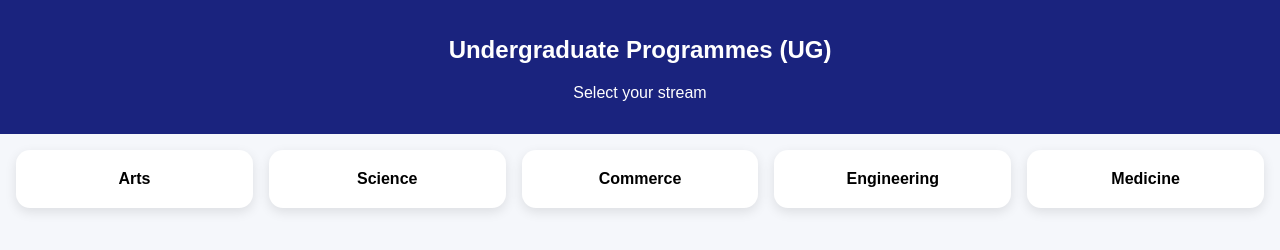
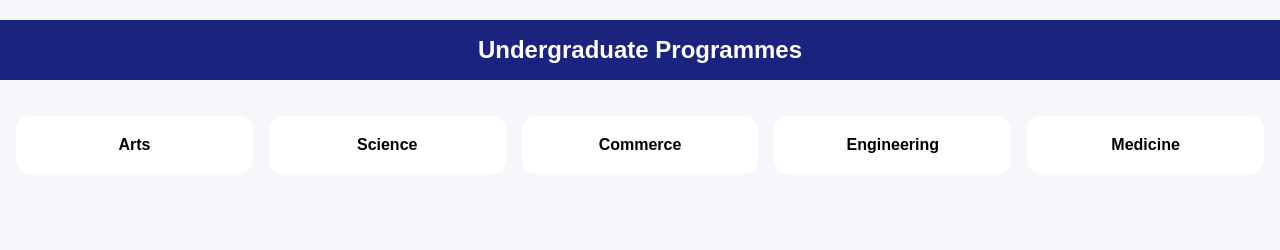
Before and after one commit to Vkcode95/awaken-360, a plain HTML site: page ug.html in a window 1280 px wide. Drawn offline with Linux system fonts and the light colour scheme.

Commit message:
Update ug.html

```diff
--- a/ug.html
+++ b/ug.html
@@ -1,58 +1,19 @@
 <!DOCTYPE html>
-<html lang="en">
+<html>
 <head>
 <meta charset="UTF-8">
-  <meta name="viewport" content="width=device-width, initial-scale=1.0">
-  <title>UG Programmes | Awaken 360</title>
-
+<title>UG | Awaken 360</title>
 <style>
-    body {
-      margin: 0;
-      font-family: Arial, sans-serif;
-      background: #f5f7fb;
-    }
-
-    header {
-      background: #1a237e;
-      color: white;
-      padding: 16px;
-      text-align: center;
-    }
-
-    .container {
-      padding: 16px;
-    }
-
-    .grid {
-      display: grid;
-      grid-template-columns: repeat(auto-fit, minmax(150px, 1fr));
-      gap: 16px;
-    }
-
-    .card {
-      background: white;
-      border-radius: 14px;
-      padding: 20px;
-      text-align: center;
-      font-weight: bold;
-      box-shadow: 0 4px 12px rgba(0,0,0,0.1);
-      cursor: pointer;
-    }
-
-    .card:hover {
-      background: #eef1ff;
-    }
+body{font-family:Arial;background:#f5f7fb;margin:0}
+h2{text-align:center;background:#1a237e;color:#fff;padding:16px}
+.grid{display:grid;grid-template-columns:repeat(auto-fit,minmax(150px,1fr));gap:16px;padding:16px}
+.card{background:#fff;padding:20px;border-radius:14px;text-align:center;font-weight:bold;cursor:pointer}
 </style>
 </head>
-
 <body>
 
-<header>
-  <h2>Undergraduate Programmes (UG)</h2>
-  <p>Select your stream</p>
-</header>
+<h2>Undergraduate Programmes</h2>
 
-<div class="container">
 <div class="grid">
 <div class="card" onclick="location.href='ug-arts.html'">Arts</div>
 <div class="card" onclick="location.href='ug-science.html'">Science</div>
@@ -60,7 +21,6 @@
 <div class="card" onclick="location.href='ug-engineering.html'">Engineering</div>
 <div class="card" onclick="location.href='ug-medicine.html'">Medicine</div>
 </div>
-</div>
 
 </body>
 </html>
```
Lines whose indentation alone changed are shown as unchanged.
